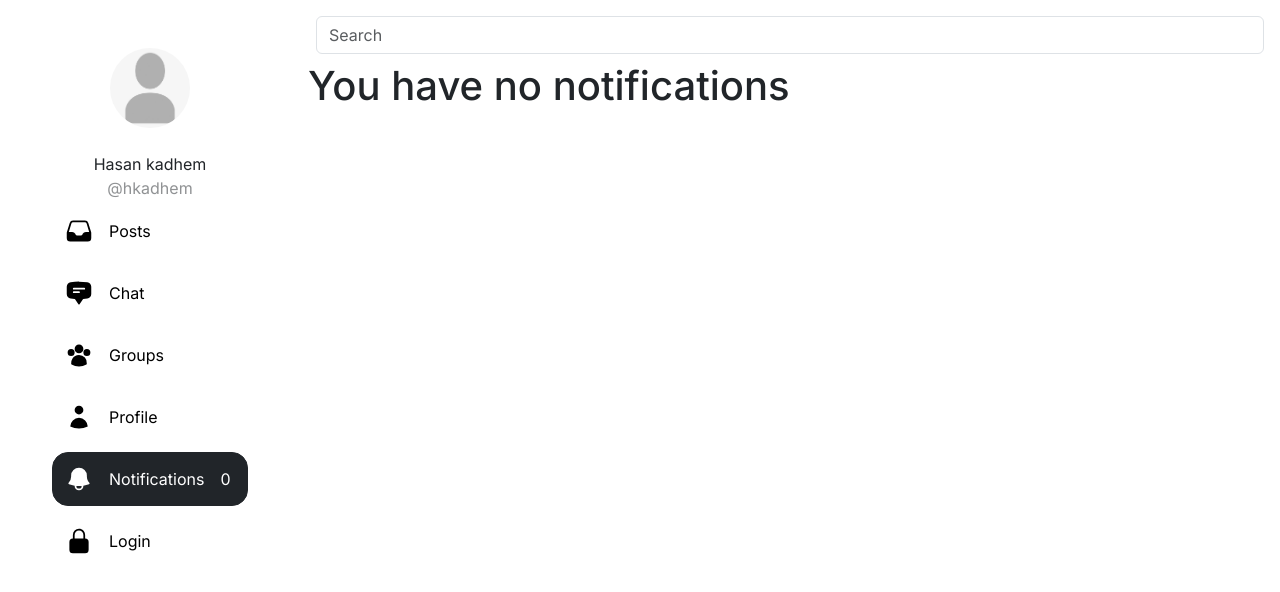
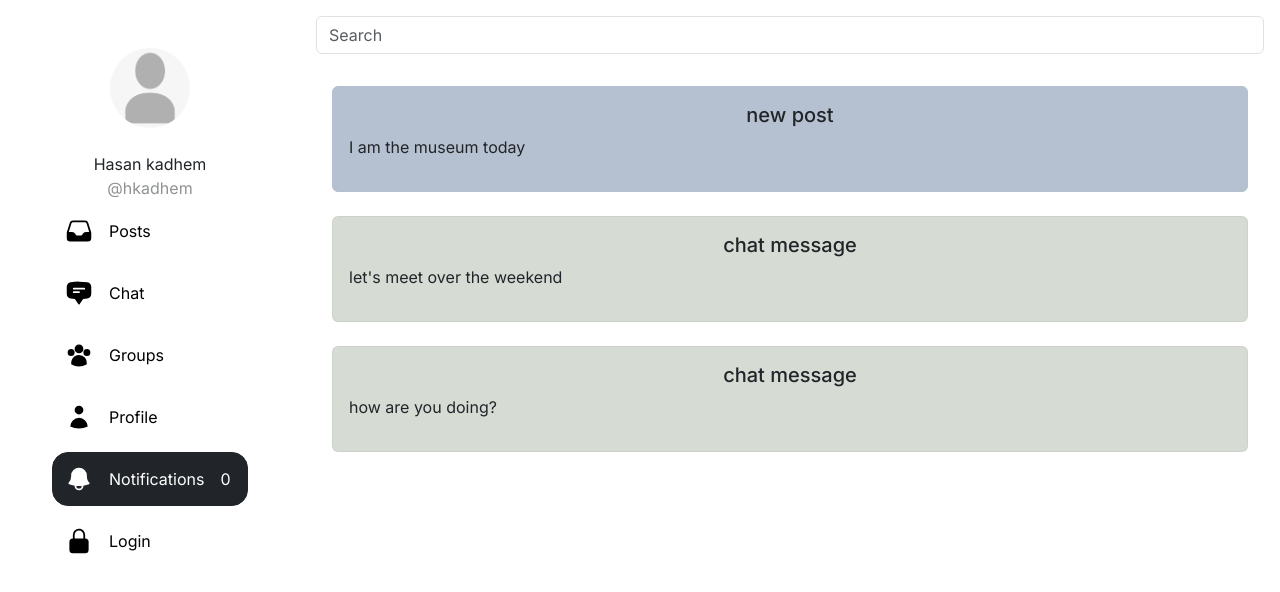
Before and after one commit to mariamqiix/social-network, a Next.js app in the folder frontend/: page /notifications in a window 1280 px wide. Shown: the top 592 px of the page. Built offline with nearby package versions, Linux system fonts and the light colour scheme.

Commit message:
added notification page updated the home page

```diff
--- a/frontend/src/app/components/PostContent.tsx
+++ b/frontend/src/app/components/PostContent.tsx
@@ -31,8 +31,8 @@ const PostContent = ({ content, images, avatar, name, time }) => {
               <Image
                 src={"/placeholder.jpg"} // Assuming only one image is used
                 alt="Post Image"
-                width={600}
-                height={300}
+                width={200}
+                height={200}
                 className="img-fluid rounded"
               />
             </div>
--- a/frontend/src/app/components/toast.tsx
+++ b/frontend/src/app/components/toast.tsx
@@ -3,6 +3,7 @@
 import { faExclamation } from "@fortawesome/free-solid-svg-icons/faExclamation";
 import { FontAwesomeIcon } from "@fortawesome/react-fontawesome";
 import { ReactNode, useState } from "react";
+import { type Notifi } from "../types/Types";
 
 const toastIcons = {
     "error": <FontAwesomeIcon className="me-2" icon={faExclamation} />,
@@ -19,19 +20,14 @@ const toastIcons = {
             d="M4.848 2.771A49.144 49.144 0 0 1 12 2.25c2.43 0 4.817.178 7.152.52 1.978.292 3.348 2.024 3.348 3.97v6.02c0 1.946-1.37 3.678-3.348 3.97a48.901 48.901 0 0 1-3.476.383.39.39 0 0 0-.297.17l-2.755 4.133a.75.75 0 0 1-1.248 0l-2.755-4.133a.39.39 0 0 0-.297-.17 48.9 48.9 0 0 1-3.476-.384c-1.978-.29-3.348-2.024-3.348-3.97V6.741c0-1.946 1.37-3.68 3.348-3.97ZM6.75 8.25a.75.75 0 0 1 .75-.75h9a.75.75 0 0 1 0 1.5h-9a.75.75 0 0 1-.75-.75Zm.75 2.25a.75.75 0 0 0 0 1.5H12a.75.75 0 0 0 0-1.5H7.5Z"
             clipRule="evenodd"
         />
-    </svg>
+    </svg>,
+    "chat" : <div></div>
 };
 
-type Notification = {
-    id: number,
-    type: "error" | "message",
-    title: string,
-    message: string,
-}
 let id: number = 0;
 
 export default function Toasts() {
-    const [toasts, setToasts] = useState<Notification[]>([]);
+    const [toasts, setToasts] = useState<Notifi[]>([]);
 
     function addToast(title: string, message: string, type: "error" | "message") {
         const index = id;
--- a/frontend/src/app/layout.tsx
+++ b/frontend/src/app/layout.tsx
@@ -5,6 +5,7 @@ import "bootstrap/dist/css/bootstrap.min.css";
 import Nav from "./components/nav";
 import SearchBar from "./components/search_bar";
 import Toasts from "./components/toast";
+import { useState } from "react";
 
 const inter = Inter({ subsets: ["latin"] });
 
@@ -18,6 +19,9 @@ export default function RootLayout({
 }: Readonly<{
   children: React.ReactNode;
 }>) {
+
+  // const [posts, setPosts] = useState([]);
+  // const [chat, setChats] = useState({});
   return (
     <html lang="en">
       <body className={inter.className + " d-flex flex-row h-100"}>
--- a/frontend/src/app/notifications/page.tsx
+++ b/frontend/src/app/notifications/page.tsx
@@ -1,3 +1,36 @@
+import Card from "../components/card";
+import { colors } from "../components/colors";
+import { type Notifi } from "../types/Types";
+
+let notifications: Notifi[] = [
+    {
+        id: 1,
+        type: "message",
+        title: "new post",
+        message: "I am the museum today",
+    },
+    {
+        id: 2,
+        type: "chat",
+        title: "chat message",
+        message: "let's meet over the weekend",
+    },
+    {
+        id: 3,
+        type: "chat",
+        title: "chat message",
+        message: "how are you doing?",
+    },
+];
+
+const notificationColors = {
+    "error": colors[3],
+    "message": colors[0],
+    "chat": colors[1],
+};
+
 export default function page() {
-    return <h1>You have no notifications</h1>;
+    return notifications.map(notification => <Card key={notification.id} title={notification.title} color={notificationColors[notification.type]}>
+        <p>{notification.message}</p>
+    </Card>);
 }
--- a/frontend/src/app/page.tsx
+++ b/frontend/src/app/page.tsx
@@ -49,13 +49,12 @@ export default function Home() {
 
 
   return (
-
     <main style={{ display: 'flex', flexDirection: 'column' }}>
       {posts.map((post, index) => (
         <div key={index} style={{
           width: '100%',
           maxWidth: '900px',
-          height: '150px', // Set a fixed height
+          // height: '150px', // Set a fixed height
           margin: '10px 0',
           padding: '10px',
           border: '1px solid #e1e1e1',
--- /dev/null
+++ b/frontend/src/app/types/Types.ts
@@ -0,0 +1,6 @@
+export type Notifi = {
+    id: number,
+    type: "error" | "message" | "chat",
+    title: string,
+    message: string,
+}
```
